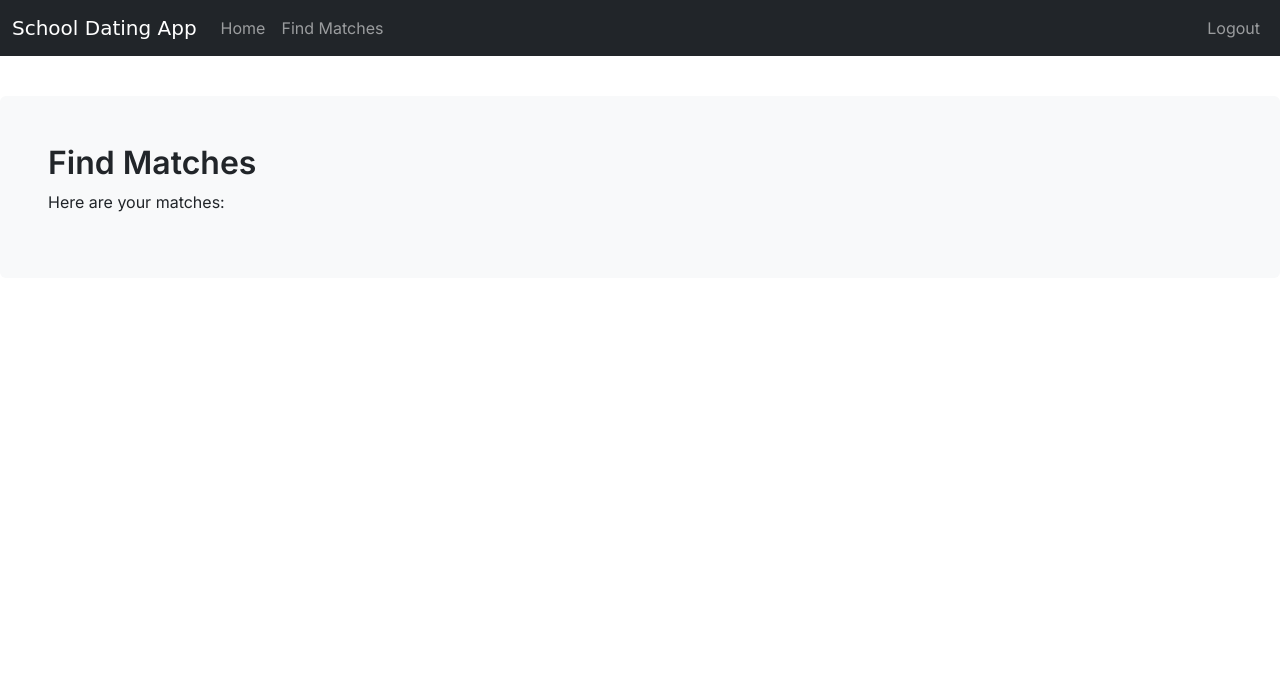
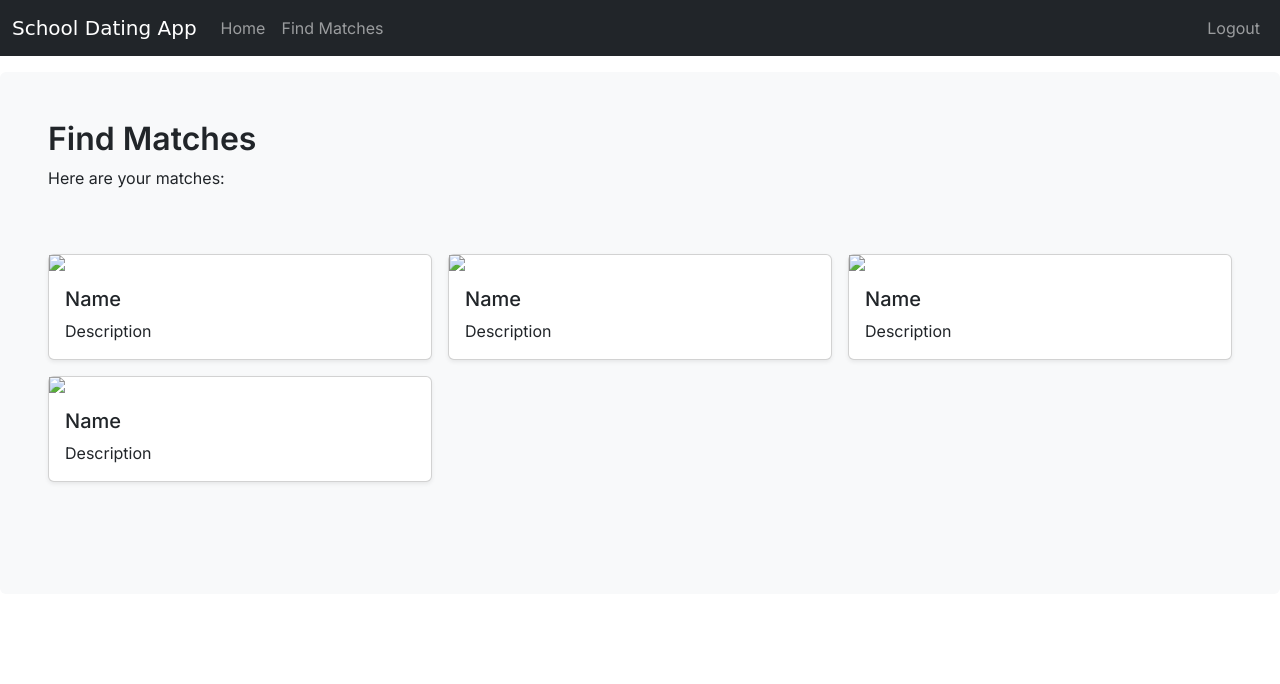
Before and after one commit to ZFCrow/SITDating, a Flask app: page /match in a window 1280 px wide. Shown: the top 684 px of the page. Run offline with Flask 3, Linux system fonts and the light colour scheme; the visitor is signed in with stand-in values (Sample User, id 1); parts of the project's set-up code (start-up, migrations or seed data) failed here and were passed over; some libraries are stand-ins or nearby versions; some web fonts are replaced.

Commit message:
match interface done

```diff
--- a/static/css/styles.css
+++ b/static/css/styles.css
@@ -135,7 +135,7 @@ body {
   display: inline-block;
   width: 90vw;
   max-width: 400px;
-  height: 70vh;
+  height: 80vh;
   background: #FFFFFF;
   padding-bottom: 40px;
   border-radius: 8px;
@@ -160,8 +160,8 @@ body {
   pointer-events: none;
 }
 
-.tinder--card h3 {
-  margin-top: 32px;
+.tinder--card h4 {
+  margin-top: 24px;
   font-size: 32px;
   padding: 0 16px;
   pointer-events: none;
@@ -169,6 +169,7 @@ body {
 
 .tinder--card p {
   margin-top: 24px;
+  margin-bottom: 32px;
   font-size: 20px;
   padding: 0 16px;
   pointer-events: none;
@@ -185,7 +186,7 @@ body {
   line-height: 60px;
   width: 60px;
   border: 0;
-  background: #FFFFFF;
+  background: #000000;
   display: inline-block;
   margin: 0 8px;
 }
--- a/templates/base.html
+++ b/templates/base.html
@@ -35,7 +35,7 @@
 </head>
 
 <body class="d-flex flex-column h-100">
-    <div class="container mt-4">
+    <div class="container">
         {% with messages = get_flashed_messages(with_categories=true) %}
         {% if messages %}
         <div>
--- a/templates/match.html
+++ b/templates/match.html
@@ -7,13 +7,66 @@
 {% endblock %}
 <main class="flex-shrink-0">
     <div class="bg-light p-5 rounded">
+        {% if session['user_id'] %}
         <h2 class="inter-semibold">Find Matches</h2>
         <p class="inter-regular">Here are your matches:</p>
+        <div class="album py-5 bg-light">
+
+            <div class="row row-cols-1 row-cols-sm-2 row-cols-md-3 g-3">
+                <div class="col">
+                    <div class="card shadow-sm">
+                        <img src="https://via.placeholder.com/400x300">
+
+                        <div class="card-body">
+                            <h5 class="inter-medium">Name</h5>
+                            <p class="card-text inter-regular">Description</p>
+                        </div>
+                    </div>
+                </div>
+                <div class="col">
+                    <div class="card shadow-sm">
+                        <img src="https://via.placeholder.com/400x300">
+
+                        <div class="card-body">
+                            <h5 class="inter-medium">Name</h5>
+                            <p class="card-text inter-regular">Description</p>
+                        </div>
+                    </div>
+                </div>
+                <div class="col">
+                    <div class="card shadow-sm">
+                        <img src="https://via.placeholder.com/400x300">
+
+                        <div class="card-body">
+                            <h5 class="inter-medium">Name</h5>
+                            <p class="card-text inter-regular">Description</p>
+                        </div>
+                    </div>
+                </div>
+
+                <div class="col">
+                    <div class="card shadow-sm">
+                        <img src="https://via.placeholder.com/400x300">
+
+                        <div class="card-body">
+                            <h5 class="inter-medium">Name</h5>
+                            <p class="card-text inter-regular">Description</p>
+                        </div>
+                    </div>
+                </div>
+            </div>
+        </div>
+
         <ul>
             {% for user in users %}
             <li><a class="inter-regular" href="{{ url_for('profile', user_id=user.id) }}">{{ user.name }}</a></li>
             {% endfor %}
         </ul>
+        {% else %}
+        <h2 class="inter-semibold">Welcome to the School Dating App</h2>
+        <p class="inter-regular">Please <a href="{{ url_for('login') }}">login</a> or <a
+                href="{{ url_for('register') }}">register</a> to view profiles.</p>
+        {% endif %}
     </div>
 </main>
 
```
Also changed, not shown: templates/home.html (+13 -12 lines).
